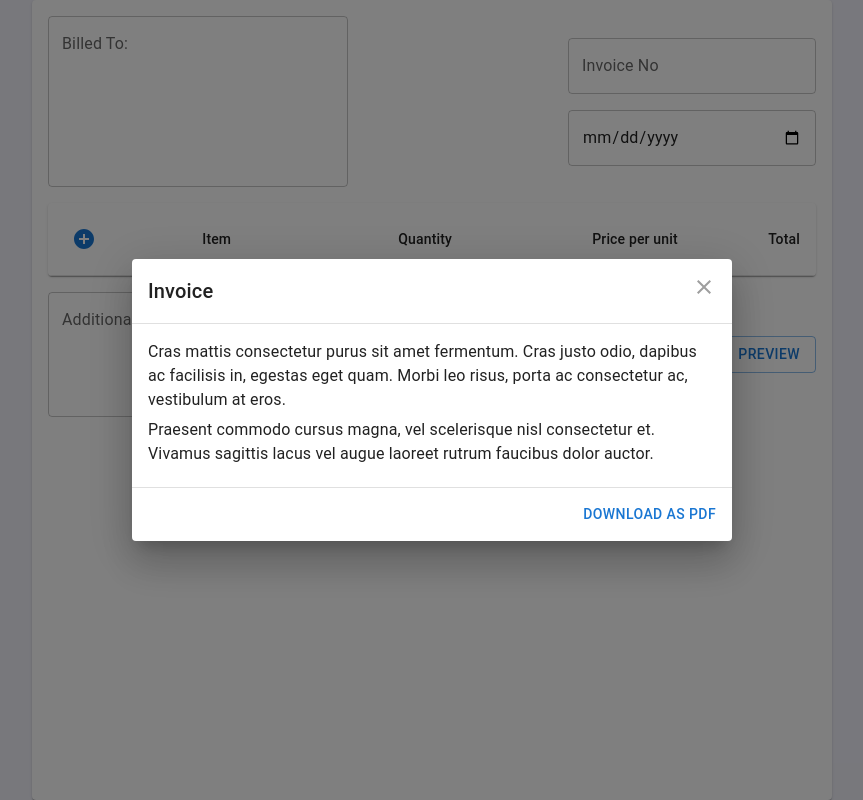
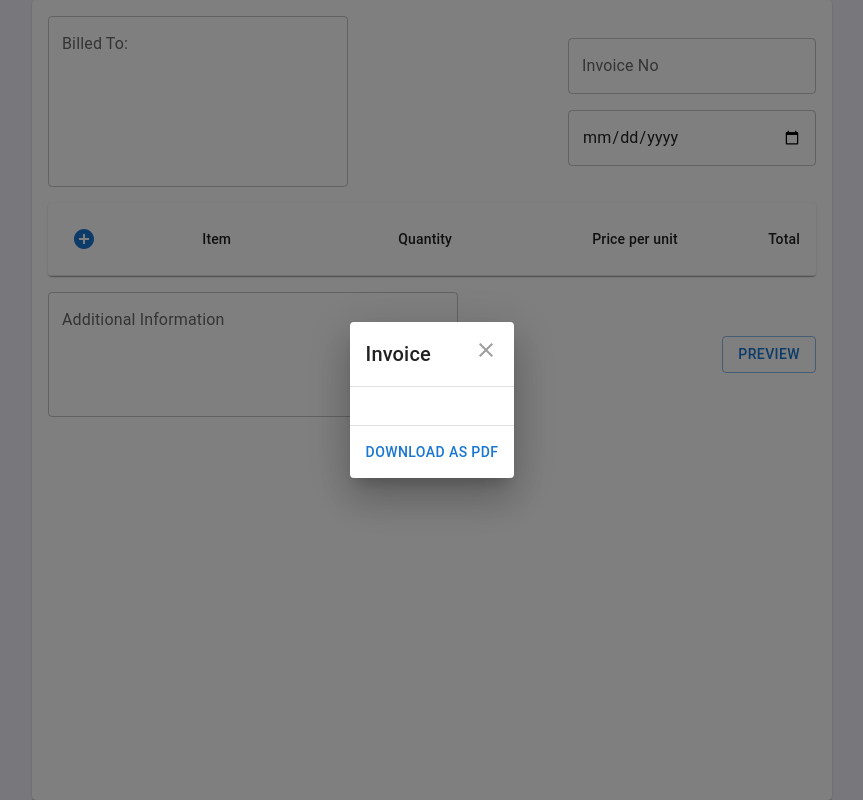
Before and after one commit to Baizura-cloud/Invoice_generator, a React (Create React App) app: page / in a window 1280 px wide. Both pictures are taken after a click on the button "PREVIEW". Shown: the whole page, without its empty margins (208-1071 px from the left). Built offline with nearby package versions, Linux system fonts and the light colour scheme.

Commit message:
Pass all data state to preview page

```diff
--- a/src/components/mainInvoice.js
+++ b/src/components/mainInvoice.js
@@ -4,13 +4,29 @@ import TextField from '@mui/material/TextField';
 import Card from '@mui/material/Card';
 import CardContent from '@mui/material/CardContent';
 import ModalPreview from './preview/modalPreview';
-import MainTable from './table/maintable';
 import SampleTable from './table/sampleTable';
 import Stack from '@mui/material/Stack';
 import { Grid } from '@mui/material';
 
 export default function MainInvoice() {
     const [rows, setRow] = useState([]);
+    const [billedTo, setBilledTo] = useState();
+    const [date, setDate] = useState();
+    const [invoiceNo, setInvoiceNo] = useState();
+    const [addInfo, setAddInfo] = useState();
+    const [openPreview, setOpen] = useState(false);
+
+    function onPreview (){
+        setOpen(true);
+        setBilledTo(document.getElementById("billedTo").value)
+        setInvoiceNo(document.getElementById("invoiceTo").value)
+        setDate(document.getElementById("date").value)
+        setAddInfo(document.getElementById("addInfo").value)
+    }
+
+    const handleClose = () => {
+        setOpen(false);
+    };
     const addRowTable = () => {
         const data = {
             Item: "",
@@ -43,19 +59,18 @@ export default function MainInvoice() {
                             alignItems="center"
                             >
                             <TextField
-                                id="outlined-multiline-static"
+                                id="billedTo"
                                 multiline
                                 rows={6}
                                 label='Billed To:'
                                 sx={{ minWidth: 300 }}
                             />
                             <Stack direction="column" spacing={2}>
-                                <TextField id="outlined-basic" label="Invoice No" variant="outlined" />
-                                <TextField id="filled-basic" variant="outlined" type='date' />
+                                <TextField id="invoiceTo" label="Invoice No" variant="outlined" />
+                                <TextField id="date" variant="outlined" type='date' />
                             </Stack>
                         </Grid>
                         <SampleTable rows={rows} onChangeval={onValUpdate} onClickAdd={addRowTable} onClickRemove={tableRowRemove} />
-                        {/* <MainTable /> */}
                         <Grid container
                             direction="row"
                             justifyContent="space-between"
@@ -70,13 +85,13 @@ export default function MainInvoice() {
 
                             >
                                 <TextField
-                                    id="outlined-multiline-static"
+                                    id="addInfo"
                                     multiline
                                     rows={4}
                                     label='Additional Information'
                                 />
                             </Box>
-                            <ModalPreview />
+                            <ModalPreview onClose={handleClose} onClickpreview={onPreview} openPreview={openPreview} billedTo={billedTo} date={date} invoiceNo={invoiceNo} addInfo={addInfo} rows={rows} />
                         </Grid>
 
                     </Stack>
--- a/src/components/preview/modalPreview.js
+++ b/src/components/preview/modalPreview.js
@@ -51,39 +51,29 @@ BootstrapDialogTitle.propTypes = {
 function donwloadAsPDF () {
   console.log("download as pdf logic")
 }
-export default function ModalPreview() {
-  const [open, setOpen] = React.useState(false);
-
-  const handleClickOpen = () => {
-    setOpen(true);
-  };
-  const handleClose = () => {
-    setOpen(false);
-  };
+export default function ModalPreview({onClose, onClickpreview, openPreview, billedTo, date, invoiceNo, addInfo, rows  }) {
 
   return (
     <div>
-      <Button variant="outlined" onClick={handleClickOpen}>
+      <Button variant="outlined" onClick={onClickpreview}>
         Preview
       </Button>
       <BootstrapDialog
-        onClose={handleClose}
+        onClose={onClose}
         aria-labelledby="customized-dialog-title"
-        open={open}
+        open={openPreview}
       >
-        <BootstrapDialogTitle id="customized-dialog-title" onClose={handleClose}>
+        <BootstrapDialogTitle id="customized-dialog-title" onClose={onClose}>
           Invoice
         </BootstrapDialogTitle>
         <DialogContent dividers>
           <Typography gutterBottom>
-            Cras mattis consectetur purus sit amet fermentum. Cras justo odio,
-            dapibus ac facilisis in, egestas eget quam. Morbi leo risus, porta ac
-            consectetur ac, vestibulum at eros.
+            {billedTo}
           </Typography>
-          <Typography gutterBottom>
+          {/* <Typography gutterBottom>
             Praesent commodo cursus magna, vel scelerisque nisl consectetur et.
             Vivamus sagittis lacus vel augue laoreet rutrum faucibus dolor auctor.
-          </Typography>
+          </Typography> */}
         </DialogContent>
         <DialogActions>
           <Button autoFocus onClick={donwloadAsPDF}>
```
Also changed, not shown: src/components/table/sampleTable.js (+0 -21 lines).
